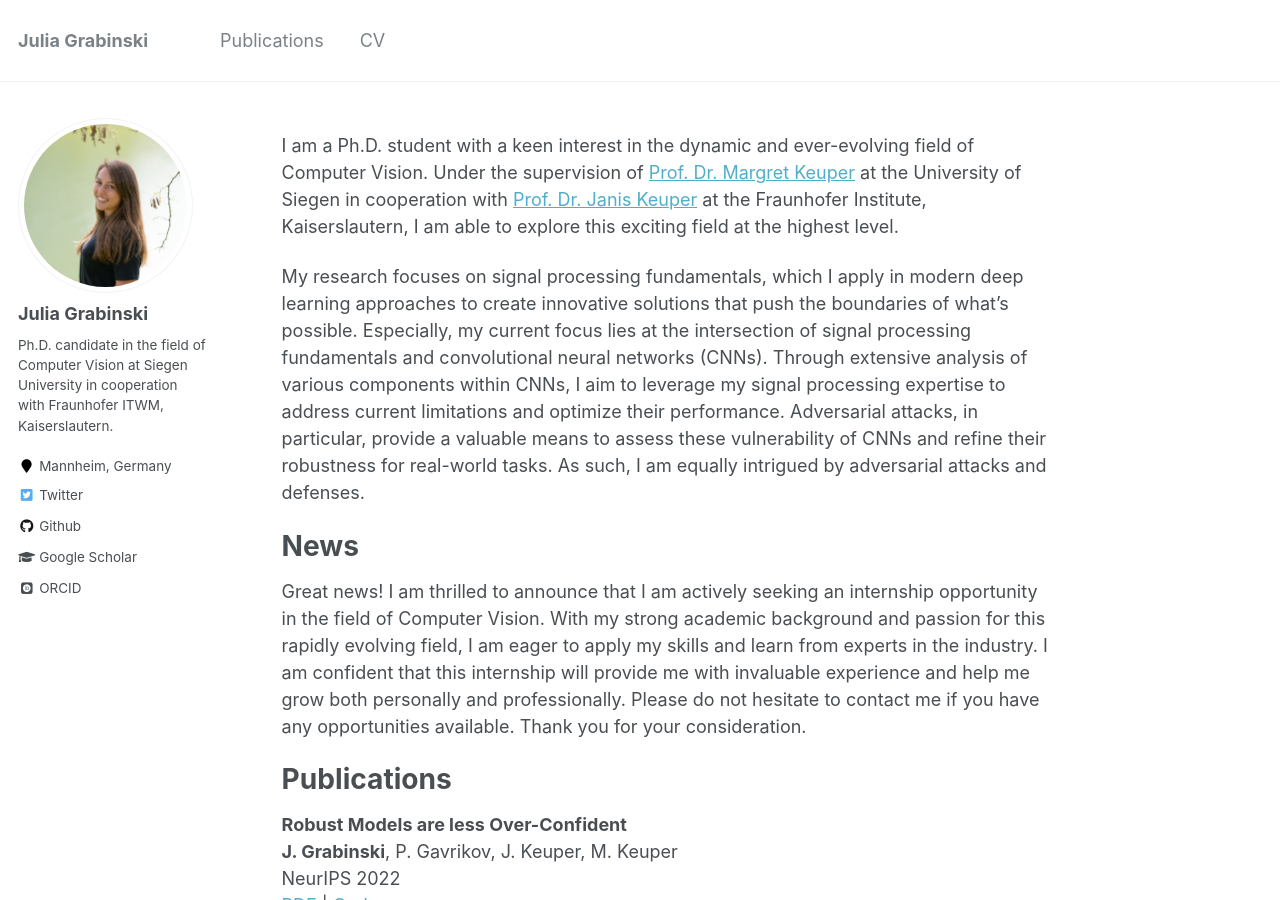
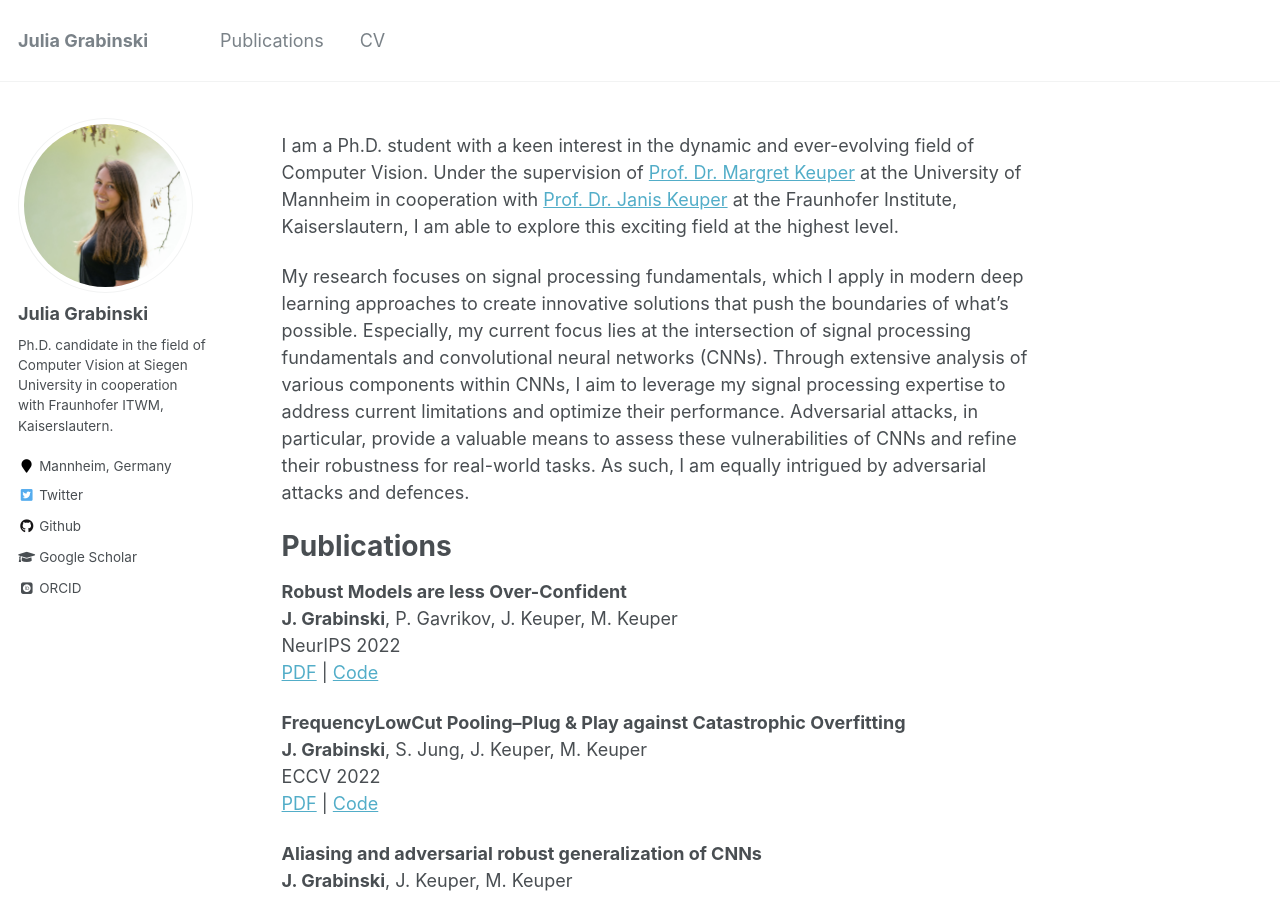
Before and after one commit to GeJulia/gejulia.github.io, a Jekyll site: the page built from _pages/about.md, in a window 1280 px wide and 900 px high. Built offline with Jekyll 4.4.1, drawn with Linux system fonts in a browser that asks for light colours; some web fonts are replaced.

Commit message:
Update about.md

```diff
--- a/_pages/about.md
+++ b/_pages/about.md
@@ -9,13 +9,9 @@ redirect_from:
 ---
 
 I am a Ph.D. student with a keen interest in the dynamic and ever-evolving field of Computer Vision.
-Under the supervision of [Prof. Dr. Margret Keuper](https://www.vc.informatik.uni-siegen.de/en/keuper-margret) at the University of Siegen in cooperation with [Prof. Dr. Janis Keuper](https://www.itwm.fraunhofer.de/de/abteilungen/hpc/mitarbeiter/janis-keuper.html) at the Fraunhofer Institute, Kaiserslautern, I am able to explore this exciting field at the highest level.
+Under the supervision of [Prof. Dr. Margret Keuper](https://www.vc.informatik.uni-siegen.de/en/keuper-margret) at the University of Mannheim in cooperation with [Prof. Dr. Janis Keuper](https://www.itwm.fraunhofer.de/de/abteilungen/hpc/mitarbeiter/janis-keuper.html) at the Fraunhofer Institute, Kaiserslautern, I am able to explore this exciting field at the highest level.
 
-My research focuses on signal processing fundamentals, which I apply in modern deep learning approaches to create innovative solutions that push the boundaries of what's possible. Especially, my current focus lies at the intersection of signal processing fundamentals and convolutional neural networks (CNNs). Through extensive analysis of various components within CNNs, I aim to leverage my signal processing expertise to address current limitations and optimize their performance. Adversarial attacks, in particular, provide a valuable means to assess these vulnerability of CNNs and refine their robustness for real-world tasks. As such, I am equally intrigued by adversarial attacks and defenses.
-
-News
-======
-Great news! I am thrilled to announce that I am actively seeking an internship opportunity in the field of Computer Vision. With my strong academic background and passion for this rapidly evolving field, I am eager to apply my skills and learn from experts in the industry. I am confident that this internship will provide me with invaluable experience and help me grow both personally and professionally. Please do not hesitate to contact me if you have any opportunities available. Thank you for your consideration.
+My research focuses on signal processing fundamentals, which I apply in modern deep learning approaches to create innovative solutions that push the boundaries of what's possible. Especially, my current focus lies at the intersection of signal processing fundamentals and convolutional neural networks (CNNs). Through extensive analysis of various components within CNNs, I aim to leverage my signal processing expertise to address current limitations and optimize their performance. Adversarial attacks, in particular, provide a valuable means to assess these vulnerabilities of CNNs and refine their robustness for real-world tasks. As such, I am equally intrigued by adversarial attacks and defences.
 
 Publications
 ======
```
